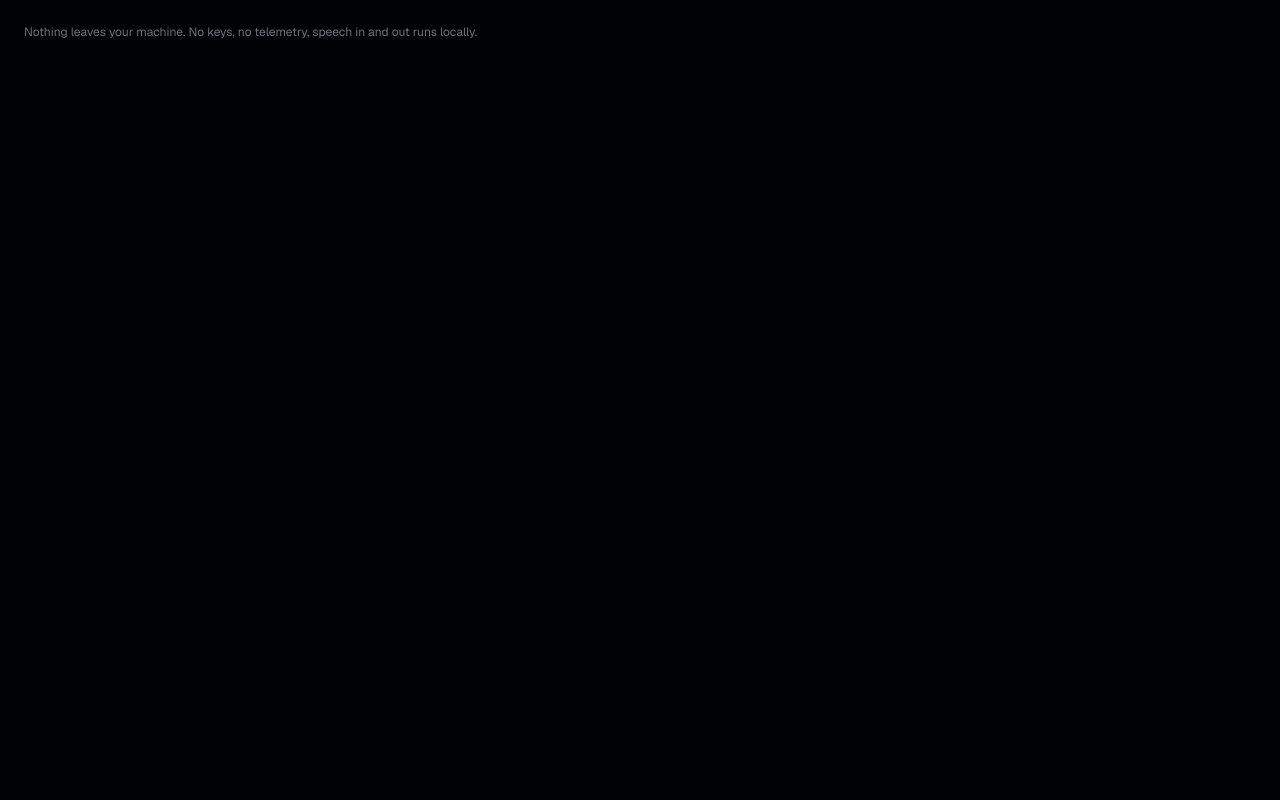
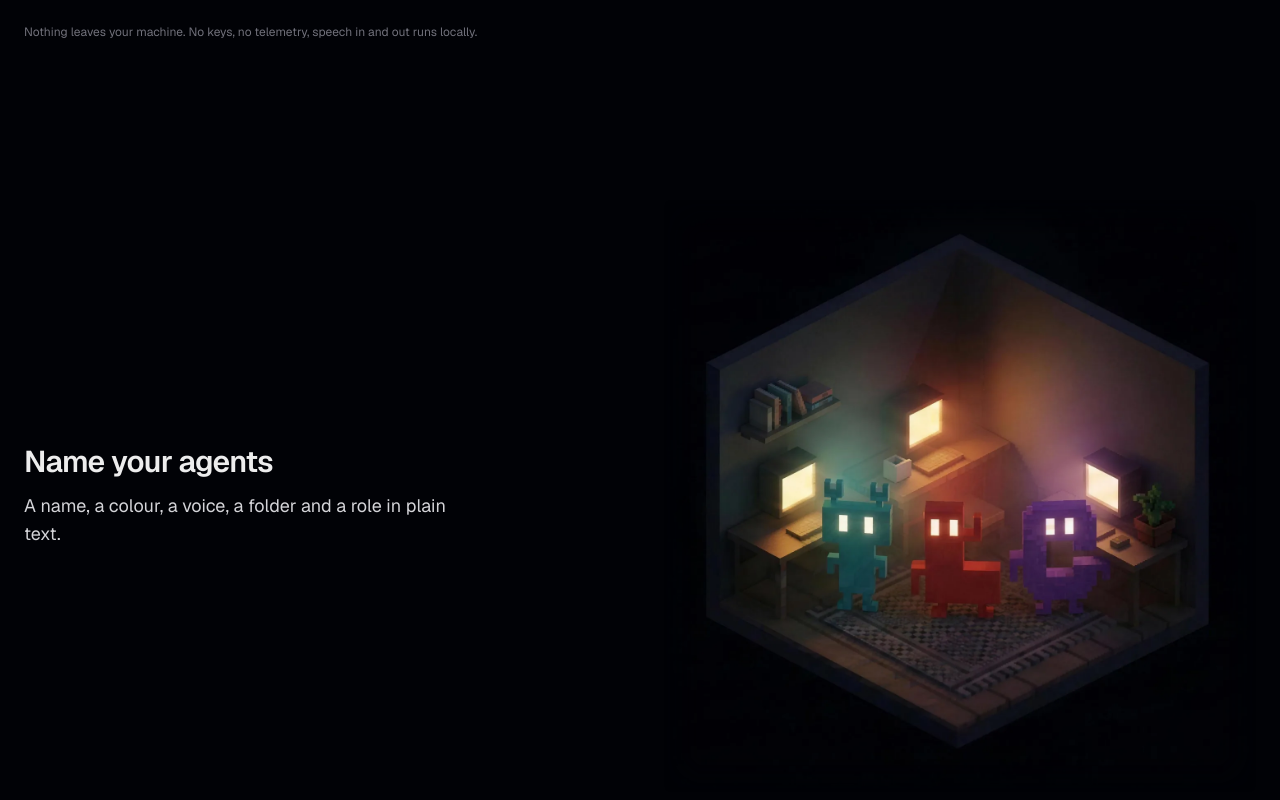
Before and after one commit to TheLinc/open-room-site, a Next.js app: page / in a window 1280 px wide. Shown: the part 680-1480 px from the top of the page. Before the commit the page ends 816 px from the top, so only its background shows below. Built offline with nearby package versions, Linux system fonts and the light colour scheme.

Commit message:
feat: story sections, final call to action and footer

```diff
--- a/src/app/page.tsx
+++ b/src/app/page.tsx
@@ -1,9 +1,27 @@
+import { BeatSection } from "@/components/beat-section";
+import { FinalCta } from "@/components/final-cta";
 import { Hero } from "@/components/hero";
+import { SiteFooter } from "@/components/site-footer";
+import { copy } from "@/lib/copy";
+import { sectionFrames } from "@/lib/room-frames";
 
 export default function Home() {
   return (
     <main className="flex flex-1 flex-col">
       <Hero />
+      {copy.beats.map((beat, index) => (
+        <BeatSection
+          key={beat.id}
+          id={beat.id}
+          title={beat.title}
+          body={beat.body}
+          alt={beat.alt}
+          image={sectionFrames[beat.id]}
+          flip={index % 2 === 1}
+        />
+      ))}
+      <FinalCta />
+      <SiteFooter />
     </main>
   );
 }
--- /dev/null
+++ b/src/components/beat-section.tsx
@@ -0,0 +1,40 @@
+import Image, { type StaticImageData } from "next/image";
+
+export function BeatSection({
+  id,
+  title,
+  body,
+  alt,
+  image,
+  flip = false,
+}: {
+  id: string;
+  title: string;
+  body: string;
+  alt: string;
+  image: StaticImageData;
+  flip?: boolean;
+}) {
+  return (
+    <section
+      id={id}
+      aria-labelledby={`${id}-title`}
+      className="mx-auto grid w-full max-w-7xl grid-cols-1 items-center gap-8 px-6 py-16 lg:grid-cols-2 lg:gap-12"
+    >
+      <div className={`flex flex-col gap-3 ${flip ? "lg:order-2" : ""}`}>
+        <h2 id={`${id}-title`} className="text-2xl font-semibold tracking-tight sm:text-3xl">
+          {title}
+        </h2>
+        <p className="max-w-md text-lg text-zinc-300">{body}</p>
+      </div>
+      <div className={`room-fade ${flip ? "lg:order-1" : ""}`}>
+        <Image
+          src={image}
+          alt={alt}
+          sizes="(min-width: 1024px) 50vw, 100vw"
+          className="h-auto w-full"
+        />
+      </div>
+    </section>
+  );
+}
--- /dev/null
+++ b/src/components/final-cta.tsx
@@ -0,0 +1,30 @@
+import Image from "next/image";
+import { WaitlistForm } from "@/components/waitlist-form";
+import { copy } from "@/lib/copy";
+import { restFrame } from "@/lib/room-frames";
+
+export function FinalCta() {
+  return (
+    <section
+      aria-labelledby="final-title"
+      className="mx-auto grid w-full max-w-7xl grid-cols-1 items-center gap-8 px-6 py-20 lg:grid-cols-5 lg:gap-8"
+    >
+      <div className="flex flex-col gap-6 lg:col-span-3">
+        <h2 id="final-title" className="text-3xl font-semibold tracking-tight text-balance sm:text-4xl">
+          {copy.headline}
+        </h2>
+        <div className="max-w-xl">
+          <WaitlistForm />
+        </div>
+      </div>
+      <div className="room-fade lg:col-span-2">
+        <Image
+          src={restFrame}
+          alt=""
+          sizes="(min-width: 1024px) 40vw, 100vw"
+          className="h-auto w-full"
+        />
+      </div>
+    </section>
+  );
+}
--- /dev/null
+++ b/src/components/site-footer.tsx
@@ -0,0 +1,16 @@
+import { copy } from "@/lib/copy";
+
+export function SiteFooter() {
+  return (
+    <footer className="mx-auto flex w-full max-w-7xl items-center justify-between px-6 py-10 text-sm text-zinc-500">
+      <span>{copy.siteName}</span>
+      <a
+        href={copy.footer.githubUrl}
+        className="underline-offset-4 hover:text-zinc-300 hover:underline"
+        rel="noopener"
+      >
+        {copy.footer.githubLabel}
+      </a>
+    </footer>
+  );
+}
```
